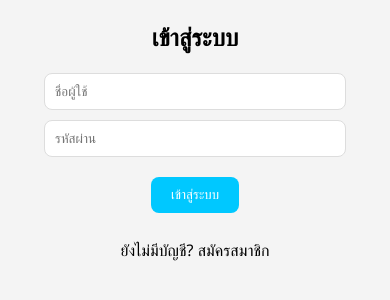
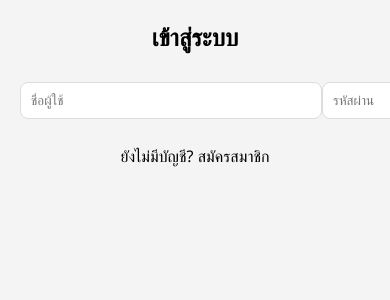
Before and after one commit to gardoffwhite/nagegacha, a React (Create React App) app: page / in a window 390 px wide. Shown: the top 300 px of the page. Built offline with nearby package versions, Linux system fonts and the light colour scheme.

Commit message:
Update App.css

```diff
--- a/src/App.css
+++ b/src/App.css
@@ -302,10 +302,18 @@
 
 /* ✅ RESPONSIVE DESIGN FIX */
 @media (max-width: 768px) {
+  .app-container {
+    overflow-x: auto; /* Enable horizontal scrolling for the entire app */
+    max-width: 100vw; /* Ensure it fits the width of the screen */
+    white-space: nowrap; /* Prevent items from wrapping to a new line */
+  }
+
   .container {
-    flex-direction: column;
+    display: flex;
+    flex-direction: row; /* Keep the container in a row for horizontal scrolling */
     justify-content: flex-start;
     align-items: center;
+    width: max-content; /* Ensure the container width adapts to content */
   }
 
   /* ปรับระยะห่างระหว่าง dashboard กับ history-container ในโหมดมือถือ */
```
